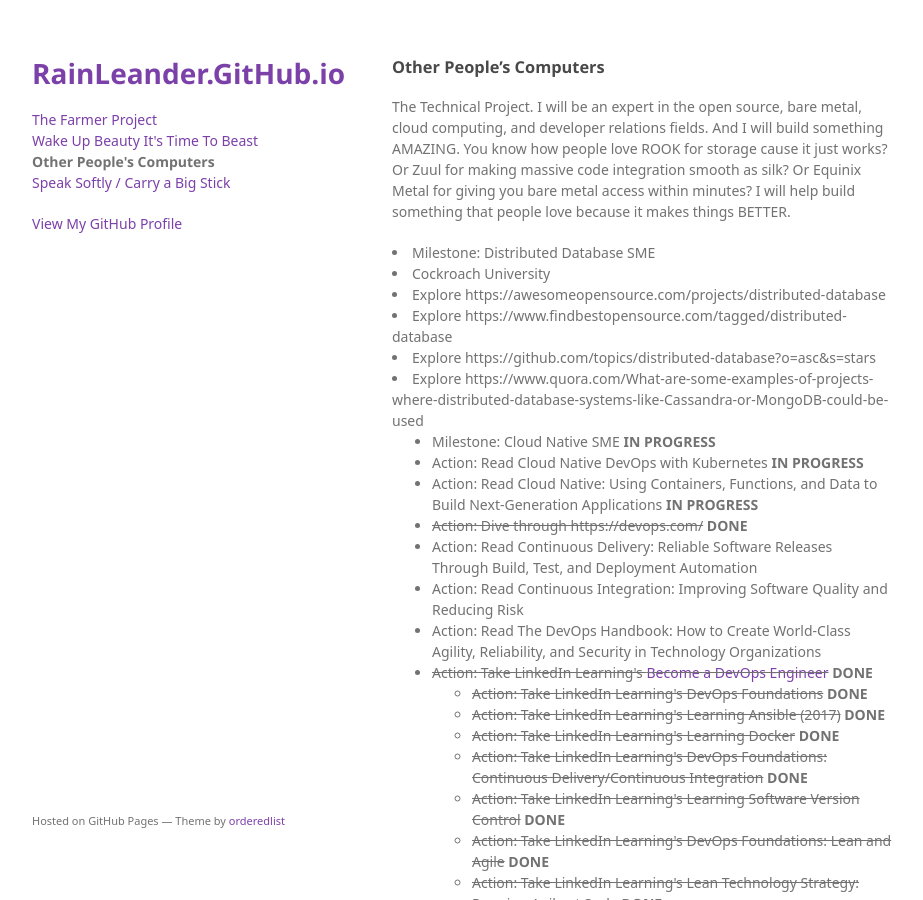
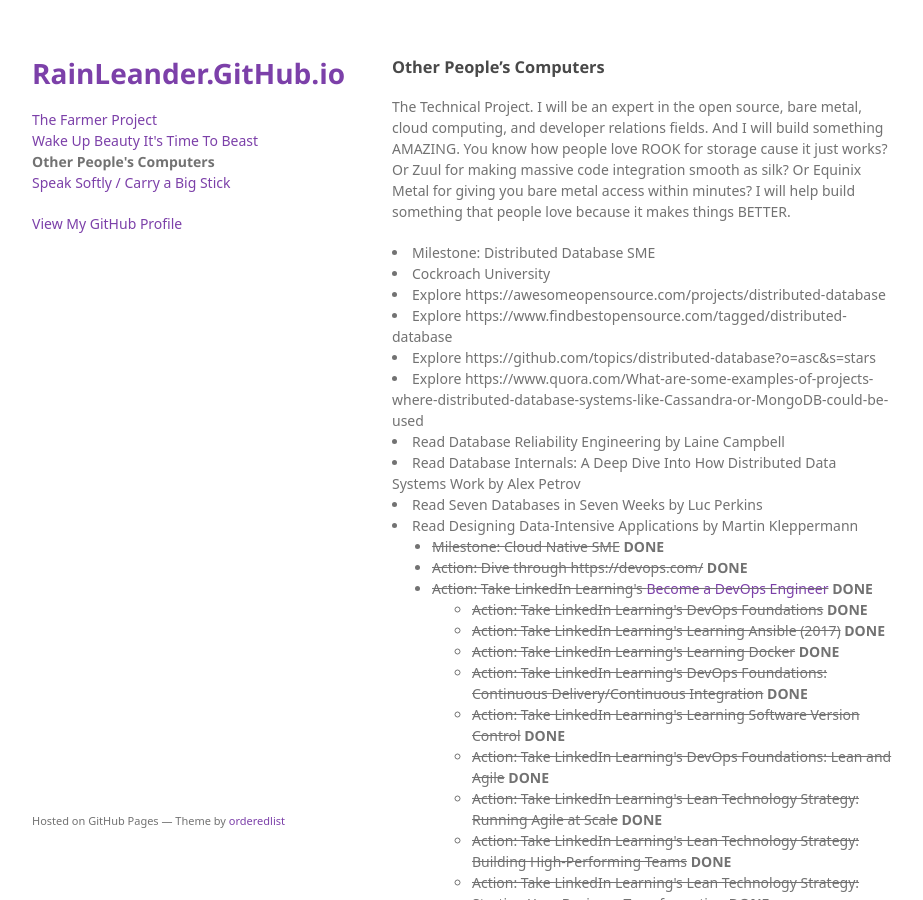
Before and after one commit to rainleander/rainleander.github.io, a Jekyll site: the page other-peoples-computers.html, which Jekyll copies as it is, in a window 1280 px wide and 900 px high. Shown: the whole window, without its empty margins (178-1101 px from the left). Built offline with Jekyll 4.4.1, drawn with Linux system fonts in a browser that asks for light colours; some web fonts are replaced.

Commit message:
Update other-peoples-computers.html

```diff
--- a/other-peoples-computers.html
+++ b/other-peoples-computers.html
@@ -34,16 +34,14 @@
           <li>Explore https://awesomeopensource.com/projects/distributed-database</li>
           <li>Explore https://www.findbestopensource.com/tagged/distributed-database</li>
           <li>Explore https://github.com/topics/distributed-database?o=asc&s=stars</li>
-          <li>Explore https://www.quora.com/What-are-some-examples-of-projects-where-distributed-database-systems-like-Cassandra-or-MongoDB-could-be-used</li></ul>
+          <li>Explore https://www.quora.com/What-are-some-examples-of-projects-where-distributed-database-systems-like-Cassandra-or-MongoDB-could-be-used</li>
+          <li>Read Database Reliability Engineering by Laine Campbell</li>
+          <li>Read Database Internals: A Deep Dive Into How Distributed Data Systems Work by Alex Petrov</li>
+          <li>Read Seven Databases in Seven Weeks by Luc Perkins</li>
+          <li>Read Designing Data-Intensive Applications by Martin Kleppermann</li></ul>
 
-
-        <ul><li>Milestone: Cloud Native SME <b>IN PROGRESS</b></li>
-        <li>Action: Read Cloud Native DevOps with Kubernetes <b>IN PROGRESS</b></li>
-        <li>Action: Read Cloud Native: Using Containers, Functions, and Data to Build Next-Generation Applications <b>IN PROGRESS</b></li>
+      <ul><li><del>Milestone: Cloud Native SME</del> <b>DONE</b></li>
         <li><del>Action: Dive through https://devops.com/</del> <b>DONE</b></li>
-        <li>Action: Read Continuous Delivery: Reliable Software Releases Through Build, Test, and Deployment Automation</li>
-        <li>Action: Read Continuous Integration: Improving Software Quality and Reducing Risk</li>
-        <li>Action: Read The DevOps Handbook: How to Create World-Class Agility, Reliability, and Security in Technology Organizations</li>
         <li><del>Action: Take LinkedIn Learning's <a href="https://www.linkedin.com/learning/paths/become-a-devops-engineer?u=2150890">Become a DevOps Engineer</a></del> <b>DONE</b>
         <ul><li><del>Action: Take LinkedIn Learning's DevOps Foundations</del> <b>DONE</b></li>
         <li><del>Action: Take LinkedIn Learning's Learning Ansible (2017)</del> <b>DONE</b></li>
```
